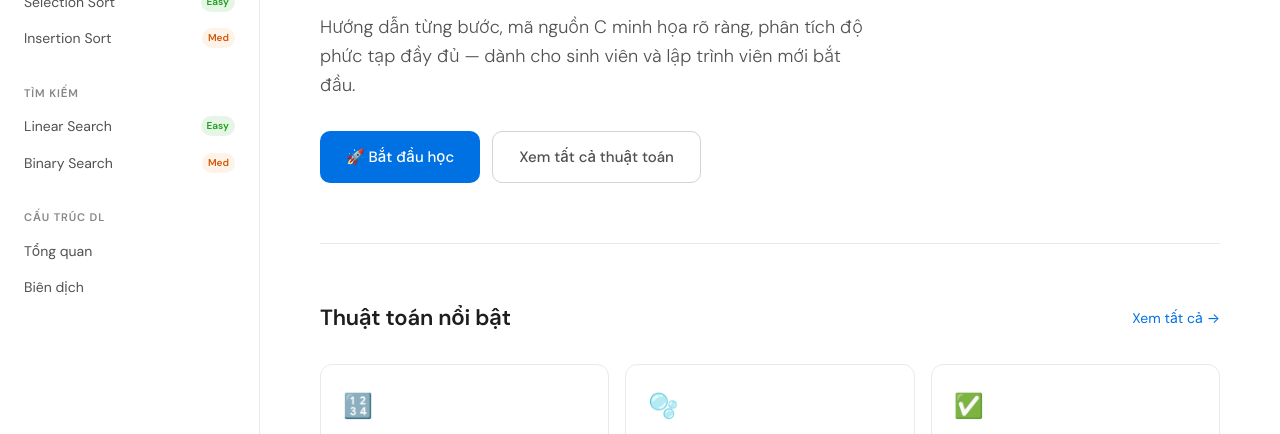
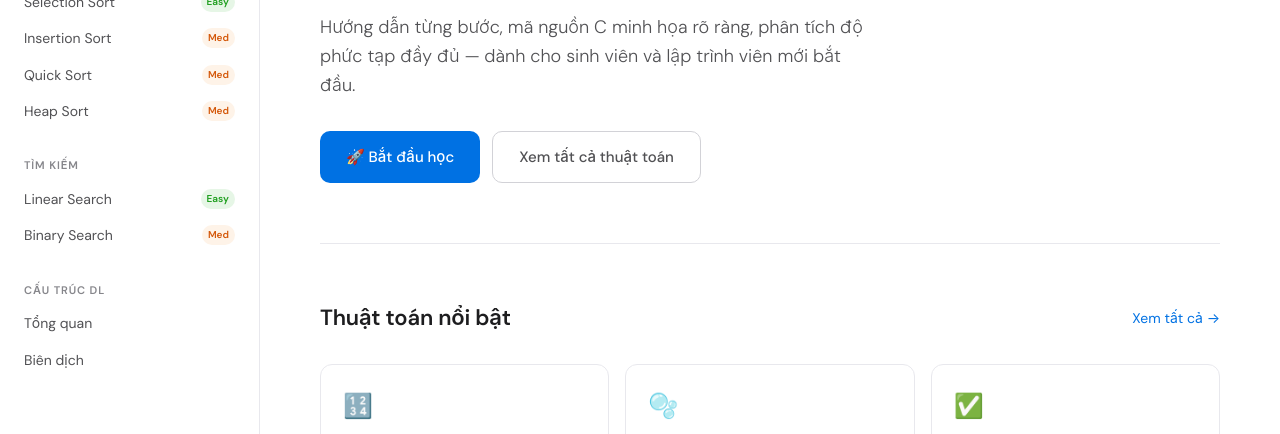
Before and after one commit to B2408939/B2408939.github.io, a plain HTML site: page index.html in a window 1280 px wide. Shown: the part 355-789 px from the top of the page. Drawn offline with Linux system fonts and the light colour scheme.

Commit message:
Update index.html

```diff
--- a/index.html
+++ b/index.html
@@ -44,6 +44,8 @@
         <li><a href="algorithms/sorting/bubble-sort.html">Bubble Sort <span class="tag easy">Easy</span></a></li>
         <li><a href="algorithms/sorting/selection-sort.html">Selection Sort <span class="tag easy">Easy</span></a></li>
         <li><a href="algorithms/sorting/insertion-sort.html">Insertion Sort <span class="tag medium">Med</span></a></li>
+        <li><a href="algorithms/sorting/quick-sort.html">Quick Sort <span class="tag medium">Med</span></a></li>
+        <li><a href="algorithms/sorting/heap-sort.html">Heap Sort <span class="tag medium">Med</span></a></li>
       </ul>
     </div>
     <div class="sidebar__section">
```
